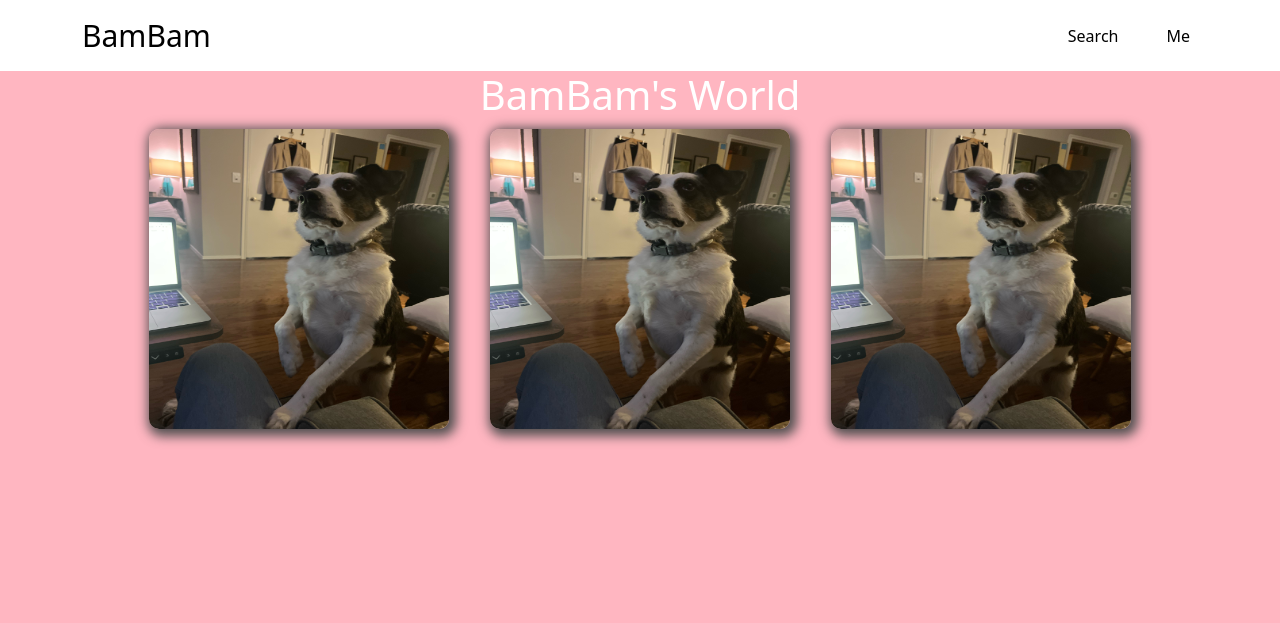
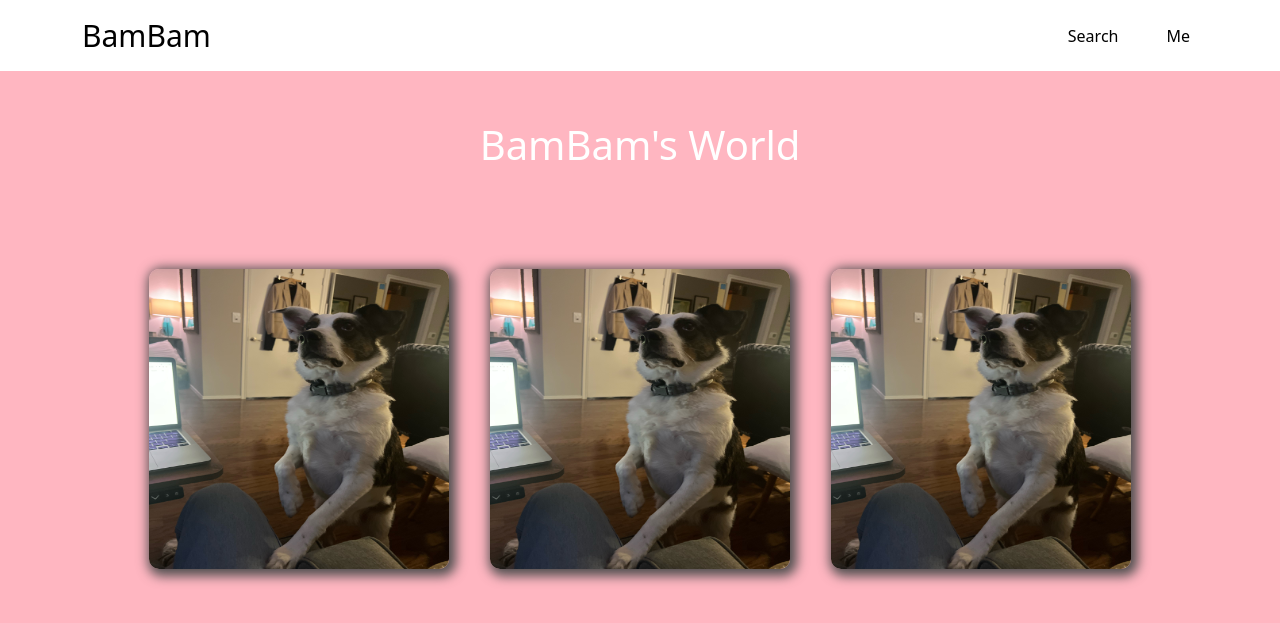
Before and after one commit to code-junkies-tx/bambams__world, a Django app: page / in a window 1280 px wide. Shown: the top 623 px of the page. Run offline with Django 4.2, Linux system fonts and the light colour scheme.

Commit message:
Added margin top to bbImagesDiv and h1

```diff
--- a/bb_app/static/bb_app/css/index.css
+++ b/bb_app/static/bb_app/css/index.css
@@ -6,6 +6,7 @@
 h1{
     color: white;
     text-align: center;
+    margin-top: 50px;
 }
 
 img{
@@ -18,12 +19,12 @@ img{
 .bbImagesDiv{
     display: flex;
     justify-content: space-around;
-    margin-top: 10px;
+    margin-top: 100px;
 }
 
 .mainDiv{
     width: 80%;
-    margin: auto;
+    margin: 0 auto 0 auto;
 }
 
 body {
```
